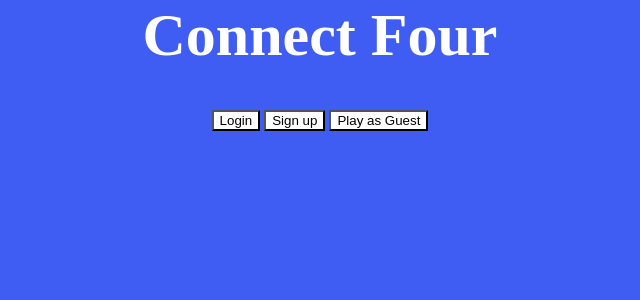
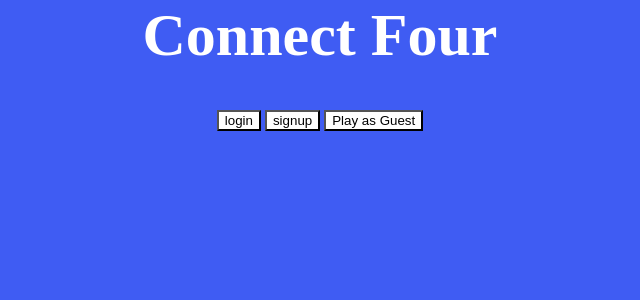
Before and after one commit to bmb4/The_Flight_Deck, a Flask app: template templates/homeScreen.html in a window 1280 px wide. Shown: the part 297-597 px from the top of the page, without its empty margins (320-960 px from the left). Run offline with Flask 2, Linux system fonts and the light colour scheme; the template is opened without the code that fills it, so the values that code supplies are empty; parts of the project's set-up code (start-up, migrations or seed data) failed here and were passed over.

```diff
--- a/templates/homeScreen.html
+++ b/templates/homeScreen.html
@@ -10,8 +10,8 @@
 
 <body>
   <p>
-    <input type="button" onclick="location.href='Login Page.html';" value="Login" />
-    <input type="button" onclick="location.href='CreateAccount.html';" value="Sign up" />
+    <input type="button" onclick="location.href='Login Page.html';" value="login" />
+    <input type="button" onclick="location.href='CreateAccount.html';" value="signup" />
     <input type="button" onclick="location.href='https://buffalobills.com';" value="Play as Guest" />
   <p>
 </body>
```
